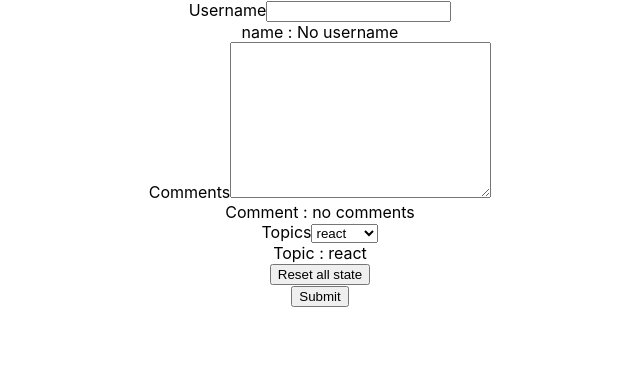
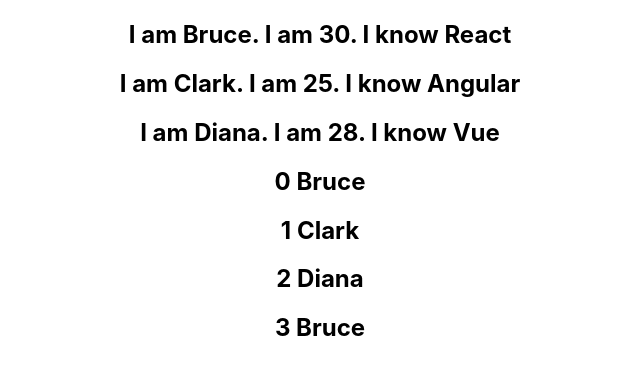
Before and after one commit to anubhavcu/react-refresher, a React (Create React App) app: page / in a window 1280 px wide. Shown: the top 374 px of the page, without its empty margins (320-960 px from the left). Built offline with nearby package versions, Linux system fonts and the light colour scheme.

Commit message:
props in class component

```diff
--- a/src/App.js
+++ b/src/App.js
@@ -34,8 +34,8 @@
       {/* <ParentComponent /> */}
       {/* <FunctionEvent /> */}
       {/* <UserGreeting /> */}
-      {/* <NameList /> */}
-      <Form />
+      <NameList />
+      {/* <Form /> */}
     </div>
   );
 };
--- a/src/components/Person.jsx
+++ b/src/components/Person.jsx
@@ -1,14 +1,28 @@
 // used in NameList component , as an example of rendering component in list
 import React from 'react';
 
-function Person({ person }) {
+// function Person({ person }) {
+//   return (
+//     <div>
+//       <h2>
+//         I am {person.name}. I am {person.age} years old. I know {person.skill}
+//       </h2>
+//     </div>
+//   );
+// }
+
+//same as above using a class component ( see Welcome.jsx)
+class Person extends React.Component {
+  render() {
+    const { name, age, skill } = this.props.person;
     return (
       <div>
         <h2>
-        I am {person.name}. I am {person.age} years old. I know {person.skill}
+          I am {name}. I am {age}. I know {skill}
         </h2>
       </div>
     );
   }
+}
 
 export default Person;
```
Lines whose indentation alone changed are shown as unchanged.
